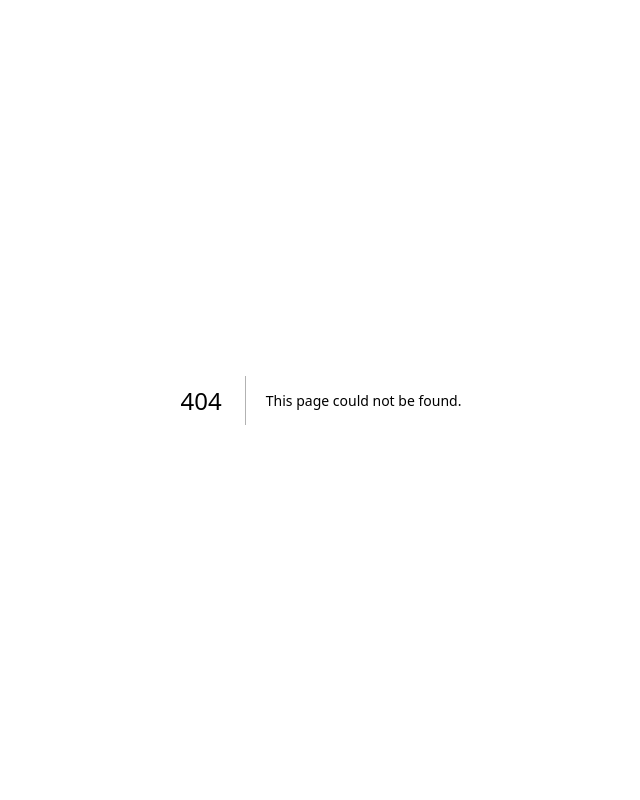
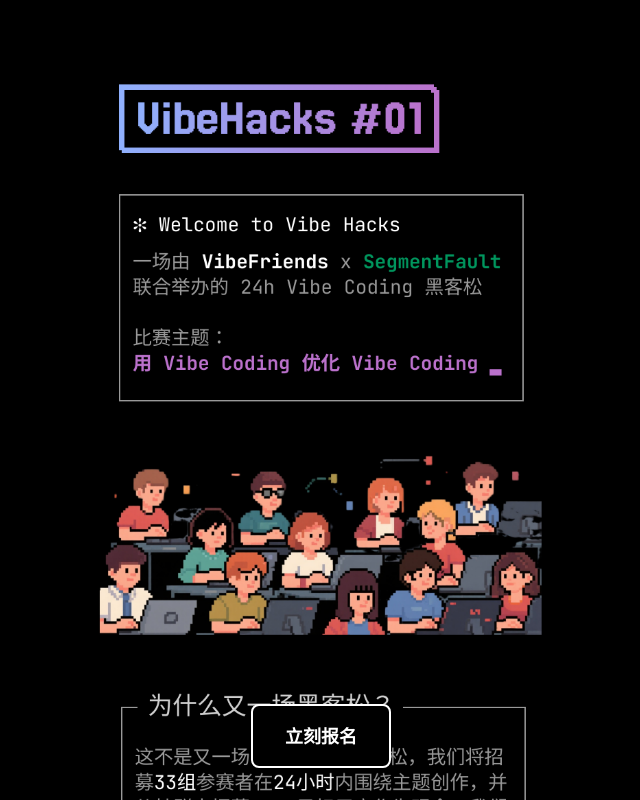
Before and after one commit to vibe-cafe/vibe-cafe-web, a Next.js app: page /hacks in a window 1280 px wide. Before the commit this address had no page. Shown: the top 800 px of the page, without its empty margins (319-959 px from the left). Built offline with nearby package versions, Linux system fonts and the light colour scheme.

Commit message:
add /hacks, /hacks/app -> Feishu form

```diff
--- /dev/null
+++ b/src/app/hacks/apply/page.tsx
@@ -0,0 +1,23 @@
+'use client';
+
+import { useEffect } from 'react';
+import { useRouter } from 'next/navigation';
+
+export default function ApplyPage() {
+  const router = useRouter();
+
+  useEffect(() => {
+    // Automatically redirect to the Feishu form
+    window.location.href = 'https://cvji2p7f0zb.feishu.cn/share/base/form/shrcny72hVeWJTsOh6q5uKOSaJf';
+  }, []);
+
+  return (
+    <main className="min-h-screen bg-white flex flex-col items-center justify-center p-4">
+      <div className="text-center space-y-4">
+        <h1 className="text-2xl font-bold text-gray-800">正在跳转...</h1>
+        <p className="text-gray-600">正在跳转到报名表单...</p>
+        <div className="animate-spin rounded-full h-8 w-8 border-b-2 border-black mx-auto"></div>
+      </div>
+    </main>
+  );
+}
--- /dev/null
+++ b/src/app/hacks/page.tsx
@@ -0,0 +1,45 @@
+'use client';
+
+import { useTranslation } from 'react-i18next';
+import Image from 'next/image';
+import Link from 'next/link';
+
+export default function HacksPage() {
+  const { t } = useTranslation();
+
+  const handleApplyClick = () => {
+    // Always redirect to the Feishu form
+    window.open('https://cvji2p7f0zb.feishu.cn/share/base/form/shrcny72hVeWJTsOh6q5uKOSaJf', '_blank');
+  };
+
+  return (
+    <main className="min-h-screen bg-black flex flex-col items-center relative">
+      {/* Vertical Image - Centered with appropriate width */}
+      <div className="w-full h-full flex items-center justify-center">
+        <div className="max-w-md w-full">
+          <Image
+            src="/images/vibe-hacks-01.png"
+            alt="Vibe Hacks"
+            width={400}
+            height={800}
+            className="w-full h-auto object-contain"
+            priority
+          />
+        </div>
+      </div>
+
+      {/* Registration Button - Fixed to bottom of viewport */}
+      <div className="fixed bottom-8 left-1/2 transform -translate-x-1/2 z-50">
+        <button
+          onClick={handleApplyClick}
+          className="bg-black text-white border-2 border-white px-8 py-4 text-lg font-bold rounded-lg hover:bg-gray-800 hover:cursor-pointer transition-colors duration-200 shadow-lg hover:shadow-xl transform hover:scale-105"
+        >
+          立刻报名
+        </button>
+      </div>
+
+      {/* Bottom padding to prevent button overlap */}
+      <div className="h-32 bg-black"></div>
+    </main>
+  );
+}
--- a/src/app/page.tsx
+++ b/src/app/page.tsx
@@ -31,29 +31,36 @@
     size: { width: 450, height: 380 }
   },
   {
+    id: 'hacks',
+    title: 'Hacks.app',
+    isOpen: false,
+    zIndex: 3,
+    size: { width: 500, height: 600 }
+  },
+  {
     id: 'vibeCafe',
     title: 'VibeCafe.app',
     isOpen: false,
-    zIndex: 3,
+    zIndex: 4,
   },
   {
     id: 'contact',
     title: 'Contact.app',
     isOpen: true,
-    zIndex: 4,
+    zIndex: 5,
   },
   {
     id: 'code',
     title: 'code.mov',
     isOpen: false,
-    zIndex: 5,
+    zIndex: 6,
     size: { width: 400, height: 400 }
   },
   {
     id: 'design',
     title: 'design.figma',
     isOpen: false,
-    zIndex: 6,
+    zIndex: 7,
     size: { width: 600, height: 400 }
   }
 ];
@@ -204,6 +211,12 @@
       type: 'txt' as const,
     },
     {
+      id: 'hacks',
+      name: 'Hacks.app',
+      type: 'app' as const,
+      icon: '🚀',
+    },
+    {
       id: 'vibeCafe',
       name: 'VibeCafe.app',
       type: 'app' as const,
@@ -311,6 +324,16 @@
                   <p className={`leading-relaxed text-sm ${desktopStyle === 'claude' ? 'text-white' : 'text-gray-800'}`}>{t('manifesto.text3')}</p>
                 </div>
               </div>
+          </div>
+        );
+      case 'hacks':
+        return (
+          <div className="w-full h-full relative">
+            <iframe
+              src="/hacks"
+              className="w-full h-full border-0"
+              title="Hacks"
+            />
           </div>
         );
       case 'vibeCafe':
```
Also changed, not shown: public/images/vibe-hacks-01.png (added).
